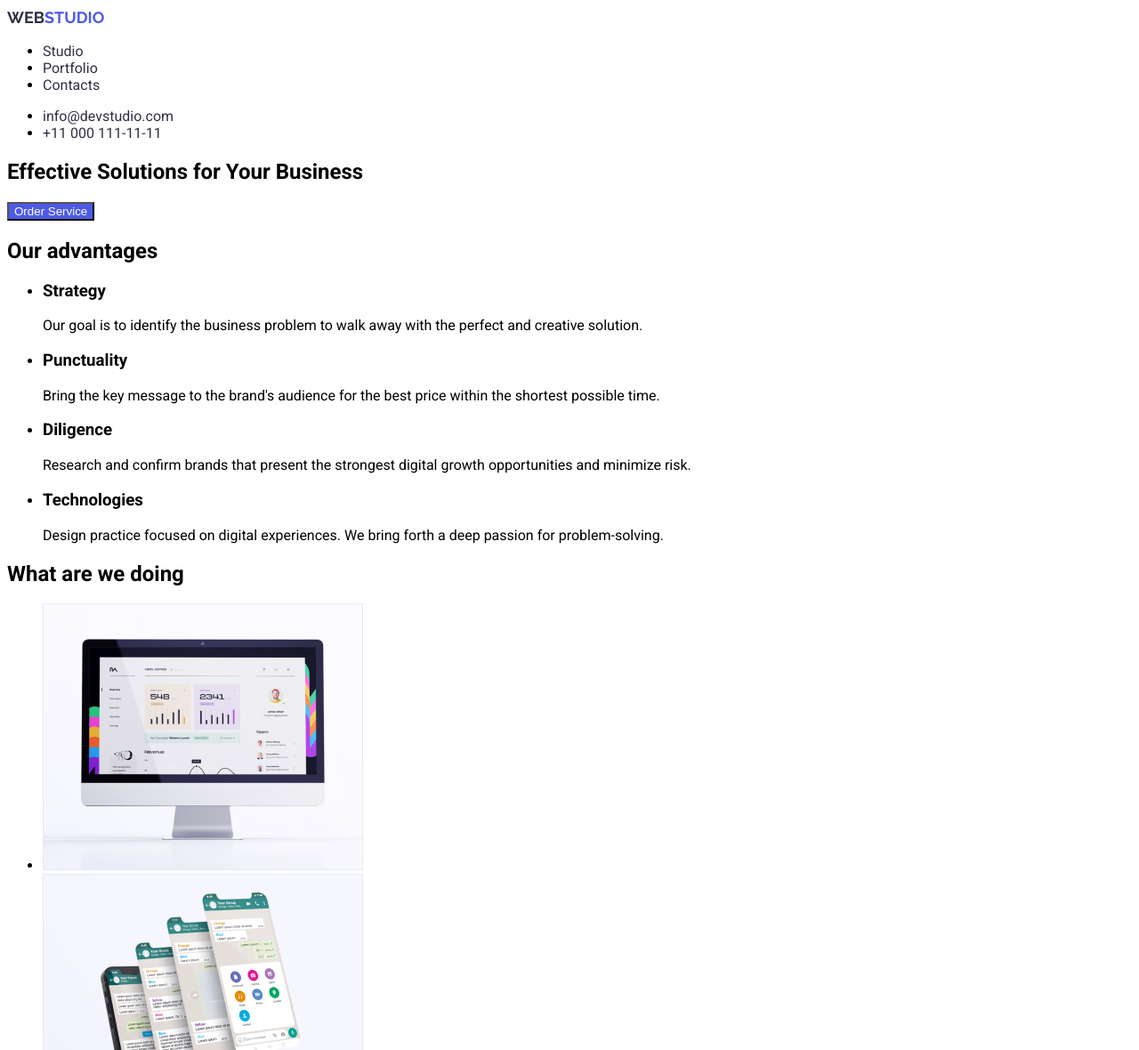
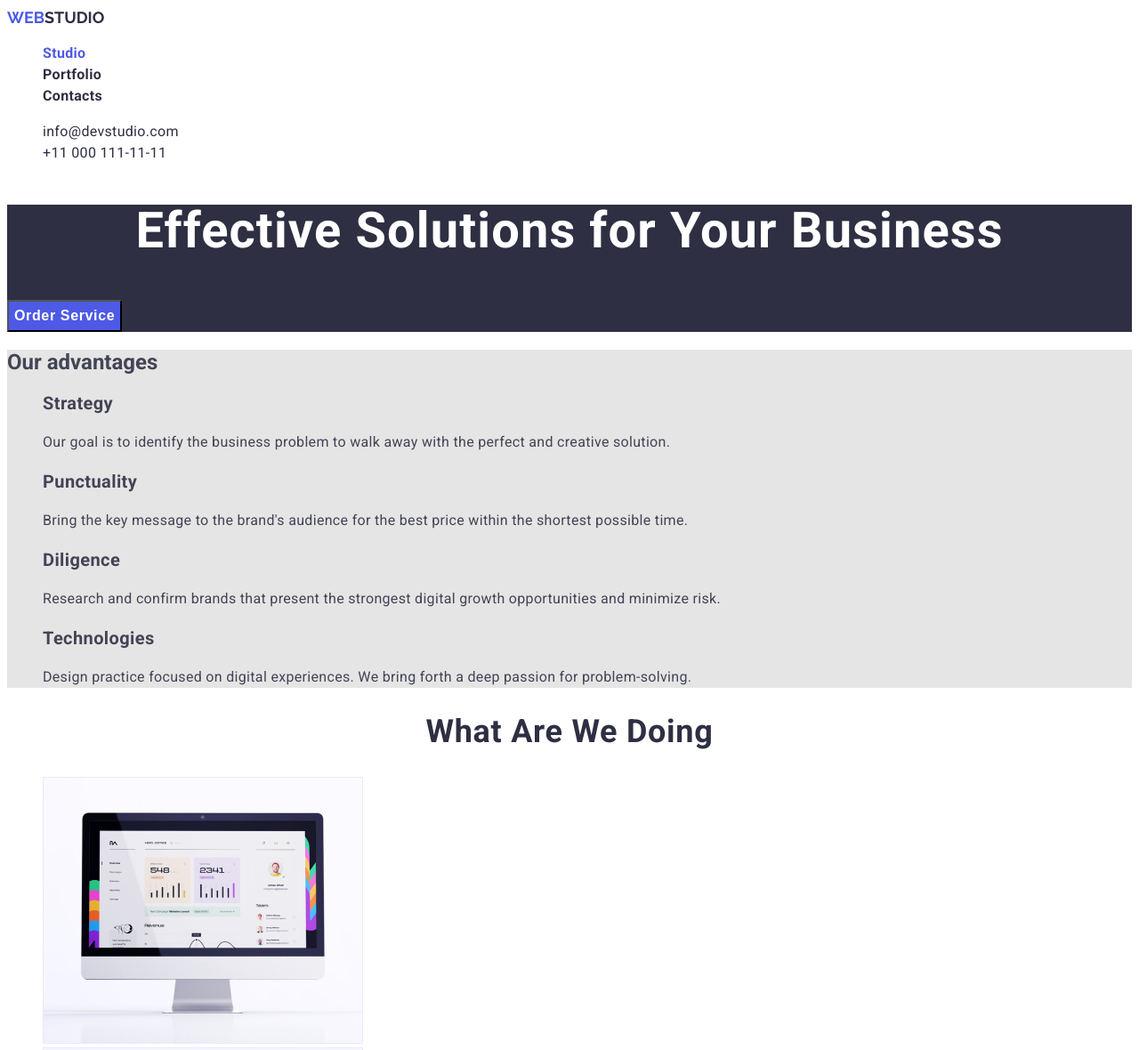
Before and after one commit to Sechko94/goit-markup-hw-02-02, a plain HTML site: page index.html in a window 1280 px wide. Shown: the top 1180 px of the page at 89% size. Drawn offline with Linux system fonts and the light colour scheme.

Commit message:
Add style2

```diff
--- a/css/styles.css
+++ b/css/styles.css
@@ -1,58 +1,160 @@
+:root {
+  --primary-text-color: #434455;
+  --secondary-text-color: #2e2f42;
+  --first-background-color: #ffffff;
+  --second-background-color: #f4f4fd;
+  --third-background-color: #e5e5e5;
+  --accent-color: #4d5ae5;
+  --footer-text-color: #e7e9fc;
+}
 body {
-    font-family: 'Roboto',sans-serif;
+  color: var(--primary-text-color);
+  background-color: var(--first-main-background-color);
+  font-family: "Roboto", sans-serif;
+}
 
-}
 /* ЛОГОТИП */
 .logo {
-font-family: 'Raleway',sans-serif;
+  font-family: "Raleway", sans-serif;
   font-weight: 700;
   font-size: 18px;
   line-height: 1.33px;
   text-transform: uppercase;
-color: #4D5AE5;
+  color: var(--secondary-text-color);
 }
 span {
-font-family: 'Raleway';
+  font-family: "Raleway", sans-serif;
   font-weight: 700;
   font-size: 18px;
   line-height: 1.33;
   text-transform: uppercase;
-color: #2E2F42 ;
+  color: var(--accent-color);
 }
 a {
   text-decoration: none;
 }
-/* НАВИГАЦИЯ */
-.site-nav a {
-    color: #2E2F42;
+ul {
+  list-style: none;
 }
-.site-nav a:hover {
-    color: #4D5AE5;
+/* SITE-NAV */
+.site-nav .link {
+  color: var(--secondary-text-color);
+  font-weight: 600;
+  font-size: 16px;
+  line-height: 1.5;
+  letter-spacing: 0.02em;
 }
-.site-nav a:focus {
-    color: #4D5AE5;
+.site-nav .link:hover,
+.site-nav .link:focus {
+  color: var(--accent-color);
 }
-.site-nav a:active {
-    color: #434455;
+.site-nav .link.current {
+  color: var(--accent-color);
 }
+
+/* AUTH-NAV */
 .auth-nav a {
-    color: #2E2F42;
+  color: var(--secondary-text-color);
+  font-weight: 400;
+  font-size: 16px;
+  line-height: 1.5;
+  letter-spacing: 0.02em;
 }
-.auth-nav a:hover {
-    color: #4D5AE5;
+.auth-nav a:hover,
+.auth-nav a:focus {
+  color: var(--accent-color);
 }
-.auth-nav a:focus {
-    color: #4D5AE5;
+
+/* HERO */
+.hero {
+  background-color: var(--secondary-text-color);
 }
-.auth-nav a:active {
-    color: #434455;
+.hero-title {
+  color: var(--first-background-color);
+  font-weight: 600;
+  font-size: 56px;
+  line-height: 1.07;
+  text-align: center;
+  letter-spacing: 0.02em;
 }
-/* РЕШЕНИЯ  */
-.order-button {
-    background-color: #4D5AE5;
-    color: #FFFFFF;
+.hero-button {
+  background-color: var(--accent-color);
+  color: var(--first-background-color);
+  font-weight: 600;
+  font-size: 16px;
+  line-height: 1.9;
+  letter-spacing: 0.04em;
+}
+.hero-button:hover,
+.hero-button:focus {
+  background-color: var(--accent-color);
+}
+/* ADVANTAGES */
+.feature-list h3 {
+  font-weight: 600;
+  font-size: 20px;
+  line-height: 1.2;
+  letter-spacing: 0.02em;
+}
+.feature-list .text {
+  font-weight: 400;
+  font-size: 16px;
+  line-height: 1.5;
+  letter-spacing: 0.02em;
+}
 
+.section-offer .section-title {
+  color: var(--secondary-text-color);
+  font-weight: 600;
+  font-size: 36px;
+  line-height: 1.11;
+  text-align: center;
+  letter-spacing: 0.02em;
+  text-transform: capitalize;
 }
-.order-button:hover, .order-button:focus{
-    background-color: #404BBF;
+.section-advantages {
+  background-color: var(--third-background-color);
 }
+.section-team {
+  background-color: var(--second-background-color);
+}
+.section-team .section-title {
+    font-weight: 600;
+font-size: 36px;
+line-height: 1.11;
+text-align: center;
+letter-spacing: 0.02em;
+text-transform: capitalize;
+}
+/* FOOTER */
+footer {
+  background-color: var(--secondary-text-color);
+}
+.footer-logo {
+  font-family: "Raleway", sans-serif;
+  font-weight: 700;
+  font-size: 18px;
+  line-height: 1.33px;
+  text-transform: uppercase;
+  color: var(--second-background-color);
+}
+.tagline {
+  color: var(--footer-text-color);
+  font-weight: 400;
+font-size: 16px;
+line-height: 1.5;
+letter-spacing: 0.02em;
+}
+
+/* PORTFOLIO */
+.portfolio {
+  background-color: #e5e5e5;
+}
+.filter-item {
+  background-color: var(--second-background-color);
+  color: var(--accent-color);
+}
+.filter-item:hover,
+.filter-item:focus {
+  color: var(--accent-color);
+}
--- a/index.html
+++ b/index.html
@@ -5,68 +5,77 @@
     <meta http-equiv="X-UA-Compatible" content="IE=edge" />
     <meta name="viewport" content="width=device-width, initial-scale=1.0" />
     <title>Document</title>
-    <link href="https://fonts.googleapis.com/css2?family=Raleway:wght@700&family=Roboto:wght@400;500;700;900&display=swap" rel="stylesheet">
-    <link rel="stylesheet" href="./css/styles.css">
-
+    <link
+      href="https://fonts.googleapis.com/css2?family=Raleway:wght@700&family=Roboto:wght@400;500;700;900&display=swap"
+      rel="stylesheet"
+    />
+    <link rel="stylesheet" href="./css/styles.css" />
   </head>
   <body>
     <header>
       <nav>
+        <!-- LOGO -->
         <a class="logo" href="./index.html"><span>web</span>studio</a>
-
+        <!-- NAVIGATION-->
         <ul class="site-nav">
-          <li><a href="./index.html">Studio</a></li>
-          <li><a href="./portfolio.html">Portfolio</a></li>
-          <li><a href="">Contacts</a></li>
+          <li><a href="./index.html" class="link current">Studio</a></li>
+          <li><a href="./portfolio.html" class="link">Portfolio</a></li>
+          <li><a href="" class="link">Contacts</a></li>
         </ul>
       </nav>
       <ul class="auth-nav">
         <li><a href="mailto:info@devstudio.com">info@devstudio.com</a></li>
-        <li><a href="tel:+110001111111" class="auth-link">+11 000 111-11-11</a></li>
+        <li>
+          <a href="tel:+110001111111" class="auth-link">+11 000 111-11-11</a>
+        </li>
       </ul>
     </header>
-    <main >
-      <section class="solutions">
-        <h1 class="solutions-title">Effective Solutions for Your Business</h1>
-        <button class="order-button" type="button">Order Service</button>
+    <main>
+      <!-- HERO -->
+      <section class="hero">
+        <h1 class="hero-title">Effective Solutions for Your Business</h1>
+        <button class="hero-button" type="button">Order Service</button>
       </section>
-      <section class="advantages">
-        <h2 class="advantages-title">Our advantages</h2>
-        <ul class="advanteges-list">
-          <li class="advantages-item">
+      <!-- ADVANTAGES -->
+      <section class="section-advantages">
+        <h2 class="section-title">Our advantages</h2>
+
+        <ul class="feature-list">
+          <li>
             <h3>Strategy</h3>
-            <p>
+            <p class="text">
               Our goal is to identify the business problem to walk away with the
               perfect and creative solution.
             </p>
           </li>
-          <li class="advantages-item">
+          <li>
             <h3>Punctuality</h3>
-            <p>
+            <p class="text">
               Bring the key message to the brand's audience for the best price
               within the shortest possible time.
             </p>
           </li>
-          <li class="advantages-item">
+          <li>
             <h3>Diligence</h3>
-            <p>
+            <p class="text">
               Research and confirm brands that present the strongest digital
               growth opportunities and minimize risk.
             </p>
           </li>
-          <li class="advantages-item">
+          <li>
             <h3>Technologies</h3>
-            <p>
+            <p class="text">
               Design practice focused on digital experiences. We bring forth a
               deep passion for problem-solving.
             </p>
           </li>
         </ul>
       </section>
-      <section class="offer">
-        <h2 class="offer-title">What are we doing</h2>
-        <ul class="offer-list">
-          <li class="offer-item">
+      <!-- OFFER  -->
+      <section class="section-offer">
+        <h2 class="section-title">What are we doing</h2>
+        <ul class="section-list">
+          <li>
             <img
               src="./images/photo1.jpg"
               alt="Computer"
@@ -74,7 +83,7 @@
               height="300"
             />
           </li>
-          <li class="offer-item">
+          <li>
             <img
               src="./images/photo2.jpg"
               alt="Mobile"
@@ -82,7 +91,7 @@
               height="300"
             />
           </li>
-          <li class="offer-item">
+          <li>
             <img
               src="./images/photo3.jpg"
               alt="Phone in hand"
@@ -92,11 +101,11 @@
           </li>
         </ul>
       </section>
-
-      <section class="team">
-        <h2 class="team-title">Our Team</h2>
-        <ul class="team-list">
-          <li class="team-item">
+      <!-- TEAM -->
+      <section class="section-team">
+        <h2 class="section-title">Our Team</h2>
+        <ul class="employees-list">
+          <li class="">
             <img
               src="./images/photo4.jpg"
               alt="Product Designer"
@@ -106,7 +115,7 @@
             <h3>Mark Guerrero</h3>
             <p>Product Designer</p>
           </li>
-          <li class="team-item">
+          <li class="">
             <img
               src="./images/photo5.jpg"
               alt="Frontend Developer"
@@ -116,7 +125,7 @@
             <h3>Tom Ford</h3>
             <p>Frontend Developer</p>
           </li>
-          <li class="team-item">
+          <li class="list">
             <img
               src="./images/photo6.jpg"
               alt="Marketing"
@@ -126,7 +135,7 @@
             <h3>Camila Garcia</h3>
             <p>Marketing</p>
           </li>
-          <li class="team-item">
+          <li class="list">
             <img
               src="./images/photo7.jpg"
               alt="UI Designer"
@@ -139,14 +148,14 @@
         </ul>
       </section>
     </main>
+    <!-- FOOTER -->
     <footer>
-      <a class="logo" href="./index.html"><span>web</span>studio</a>
-      <p>
-        Increase the flow of customers and sales for your business with digital
-        marketing & growth solutions.
-      </p>
+
+        <a class="footer-logo" href="./index.html"><span>web</span>studio</a>
+        <p class="tagline">
+          Increase the flow of customers and sales for your business with
+          digital marketing & growth solutions.
+        </p>
     </footer>
-
-
   </body>
 </html>
```
Also changed, not shown: portfolio.html (+32 -19 lines). Lines whose indentation alone changed are shown as unchanged.
